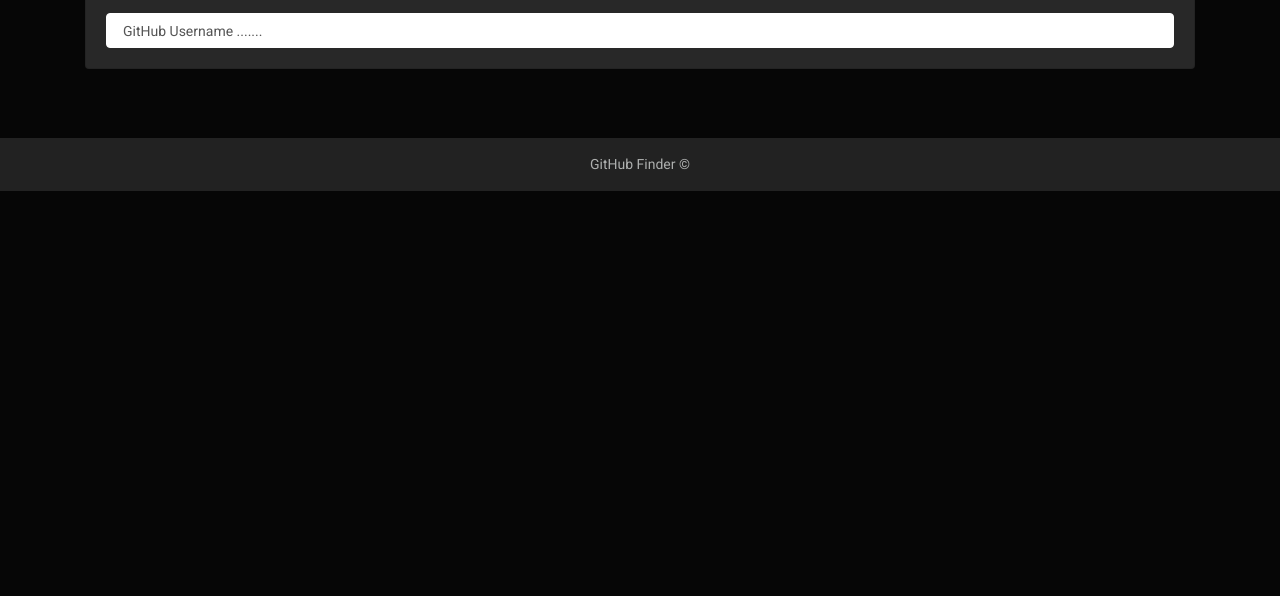
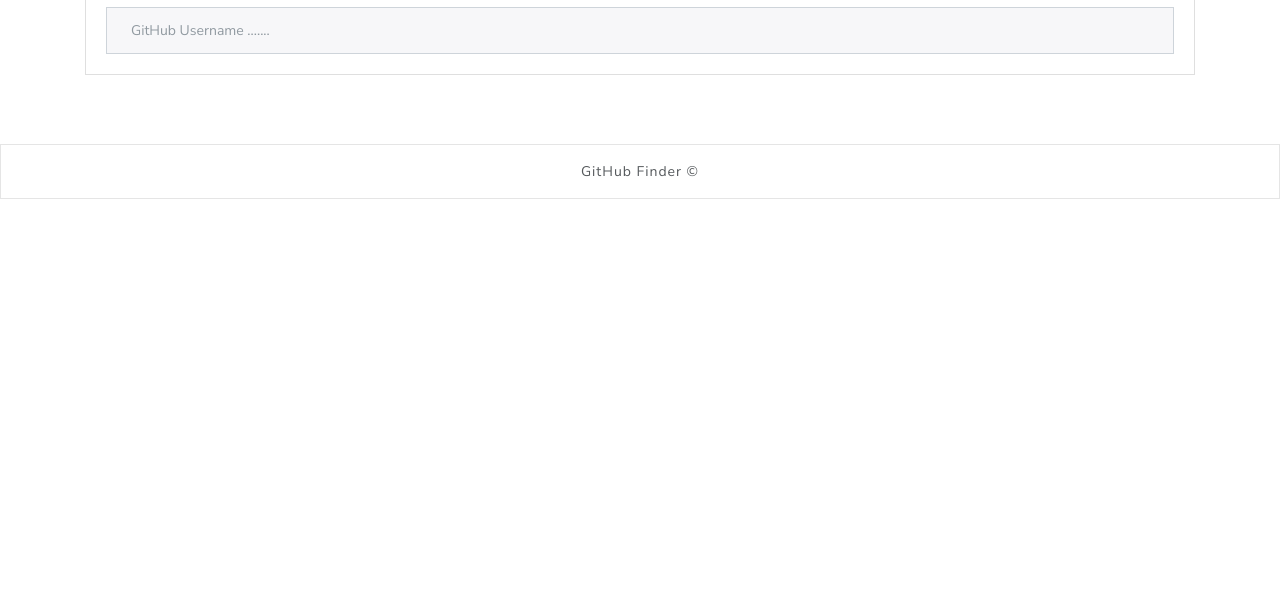
Before and after one commit to shankar369/GitHubFinder, a plain HTML site: page index.html in a window 1280 px wide. Shown: the part 204-800 px from the top of the page. Drawn offline with nearby package versions, Linux system fonts and the light colour scheme.

Commit message:
Update index.html

```diff
--- a/index.html
+++ b/index.html
@@ -5,7 +5,7 @@
     <meta name="viewport" content="width=device-width, initial-scale=1.0">
     <meta http-equiv="X-UA-Compatible" content="ie=edge">
 
-    <link rel="stylesheet" href="https://bootswatch.com/4/cyborg/bootstrap.min.css">
+    <link rel="stylesheet" href="https://bootswatch.com/4/lux/bootstrap.min.css">
     <title>GitHub Finder</title>
 
 </head>
```
